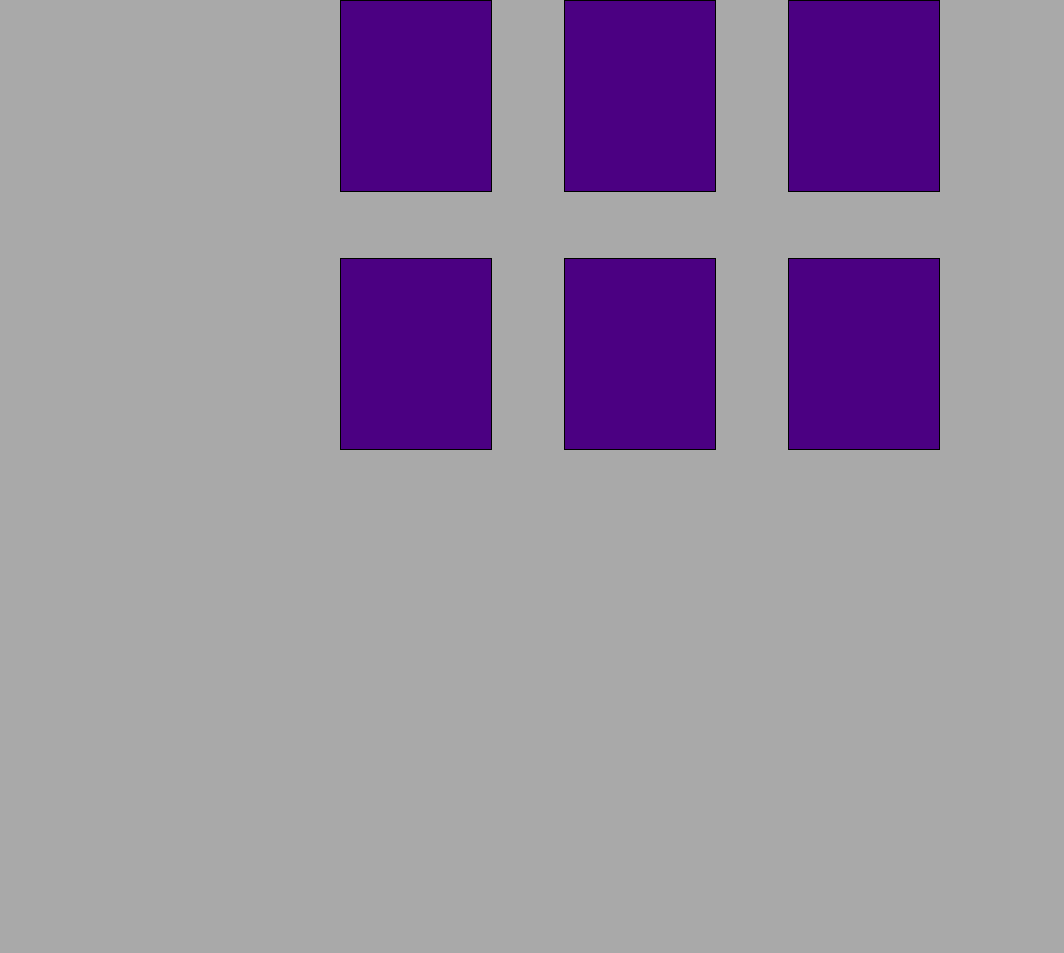
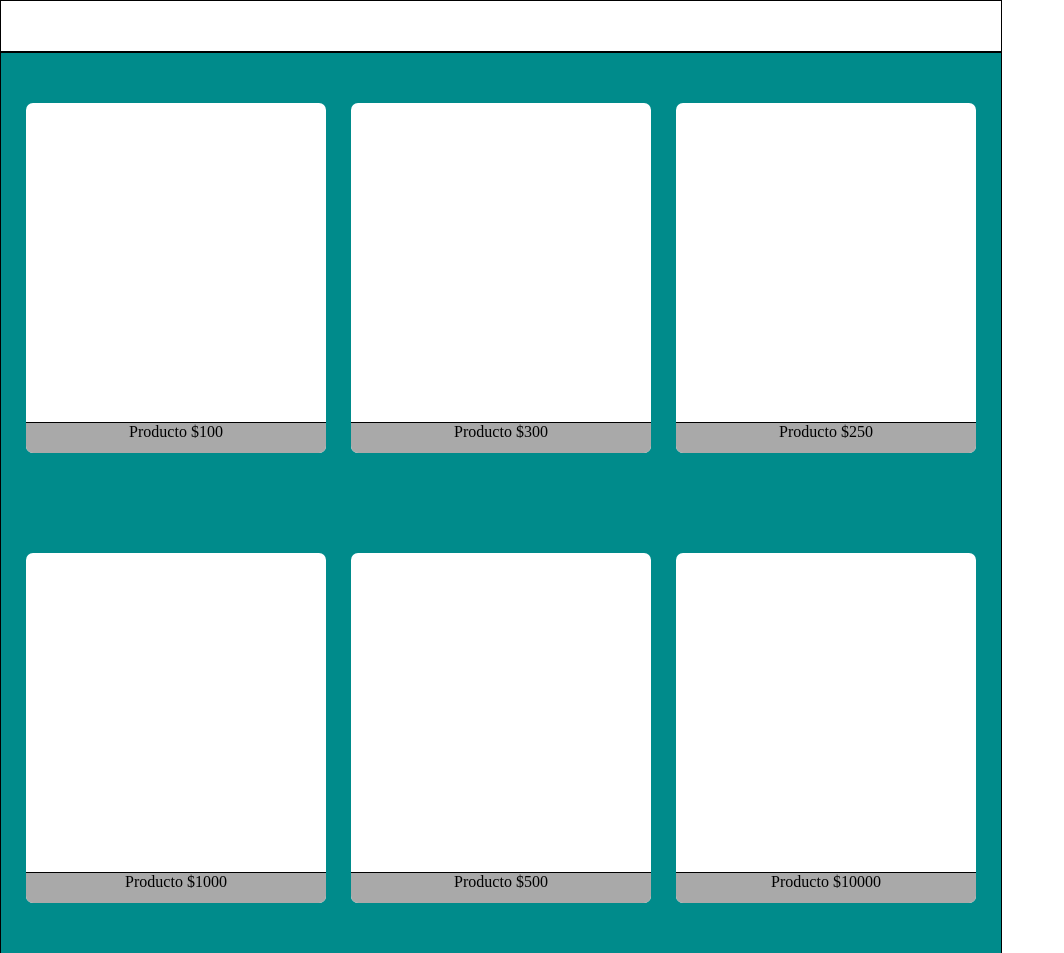
Before and after one commit to MaxiMuscari/HTML_CSS_JS, a plain HTML site: page CSS Flexbox/index.html in a window 1280 px wide. Shown: the whole page, without its empty margins (0-1064 px from the left). Before the commit the page ends 800 px from the top, so only its background shows below. Drawn offline with Linux system fonts and the light colour scheme.

Commit message:
actualizando

```diff
--- a/CSS Flexbox/index.html
+++ b/CSS Flexbox/index.html
@@ -1,19 +1,26 @@
 <!DOCTYPE html>
-<html lang="en">
-<head>
-    <link rel="stylesheet" href="styles/style.css">
-    <title>Flex en CourseIt</title>
-</head>
-<body>
-    <div class="main-container">
-        <div class="first-container">
-            <div class="container"></div>
-            <div class="container"></div>
-            <div class="container"></div>
-            <div class="container"></div>
-            <div class="container"></div>
-            <div class="container"></div>
-        </div>
-    </div>
-</body>
+<html lang="es">
+    <head>
+        <meta charset="UTF-8">
+        <meta name="viewport" content="width=device-width, initial-scale=1.0">
+        <title>Document</title>
+        <link rel="stylesheet" href="styles/style.css">
+    </head>
+    <body>
+        <header>
+
+            <nav class="nav">  </nav>
+
+        </header>
+
+        <section class="contenedor">
+            <div class="cards"> <span class="producto">Producto $100</span></div>
+            <div class="cards"> <span class="producto">Producto $300</span></div>
+            <div class="cards"> <span class="producto">Producto $250</span></div>
+            <div class="cards"> <span class="producto">Producto $1000</span></div>
+            <div class="cards"> <span class="producto">Producto $500</span></div>
+            <div class="cards"> <span class="producto">Producto $10000</span></div>
+        </section>
+
+    </body>
 </html>
--- a/CSS Flexbox/styles/style.css
+++ b/CSS Flexbox/styles/style.css
@@ -1,34 +1,62 @@
-body {
+body{
     margin: 0;
-    background-color: #a9a9a9;
 }
 
-.main-container {
-    display: flex;
-    flex-direction: column;
+.nav {
+    width: 1000px;
+    height: 50px;
+    border: 1px solid #000;
 }
 
-.first-container {
+.contenedor {
     display: flex;
+    justify-content: space-evenly;
     flex-wrap: wrap;
-    justify-content: space-between;
-    align-content: space-between;
-    width: 600px;
-    height: 450px;
-    margin: auto;
+    background-color: darkcyan;
+    border: 1px solid #000;
+    width: 1000px;
+    height: 900px;
 }
 
-.second-container {
-    display: flex;
-    justify-content: space-between;
-    width: 600px;
-    height: 250px;
-    margin: auto;
+div {
+    width: 300px;
+    height: 350px;
+    background-color: #fff;
 }
 
-.container {
-    width: 150px;
-    height: 190px;
-    background-color: indigo;
-    border: 1px black solid
+.cards {
+    display: flex;
+    align-items: flex-end;
+    text-align: center;
+    margin-top: 50px;
+    border-radius: 7px;
 }
+
+.producto {
+    width: 100%;
+    height: 30px;
+    background-color: darkgrey;
+    border-top: 1px solid #000;
+    border-bottom-left-radius: 7px;
+    border-bottom-right-radius: 7px;
+}
+
+@media (max-width: 480px) {
+    .nav {
+        width: 100%;
+    }
+
+    .contenedor {
+        width: 100%;
+        flex-direction: column;
+    }
+
+    div {
+        width: 100%;
+        display: flex;
+    }
+
+    .cards {
+        width: 100%;
+    }
+}
```
